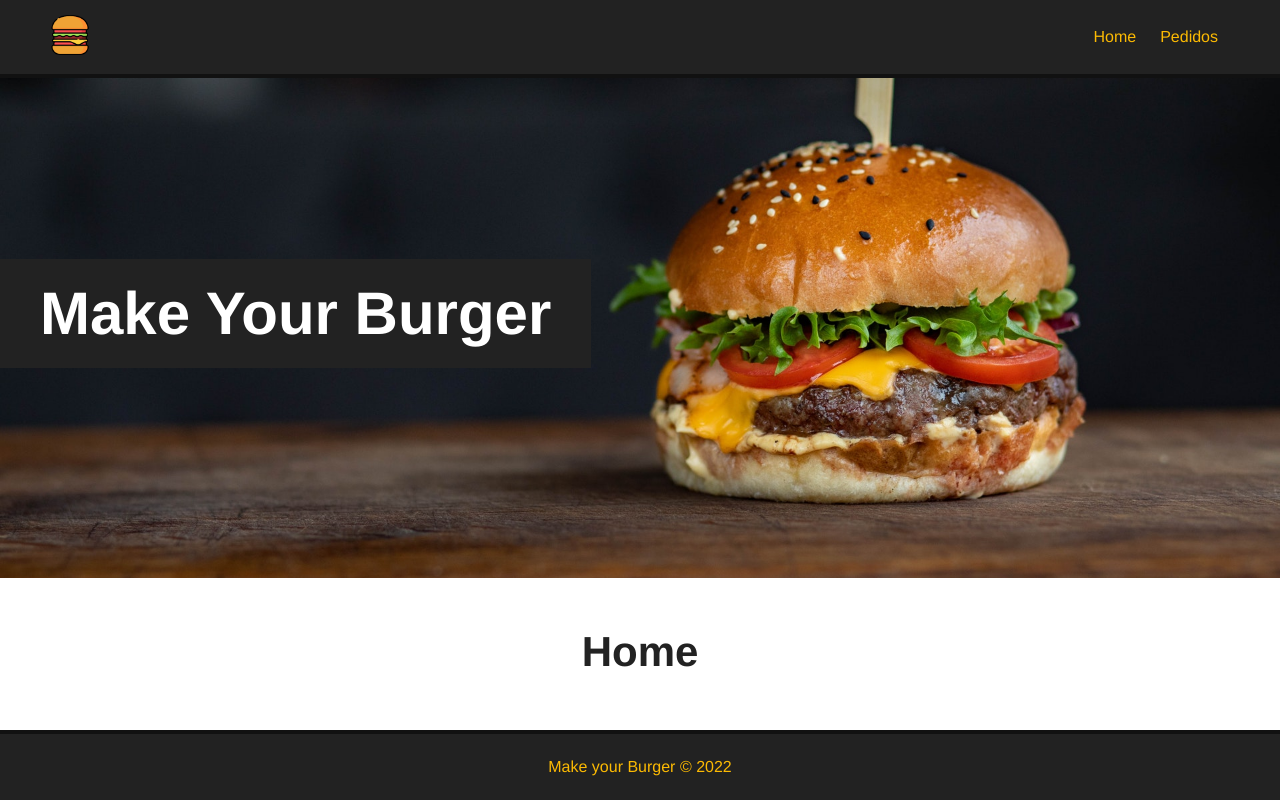
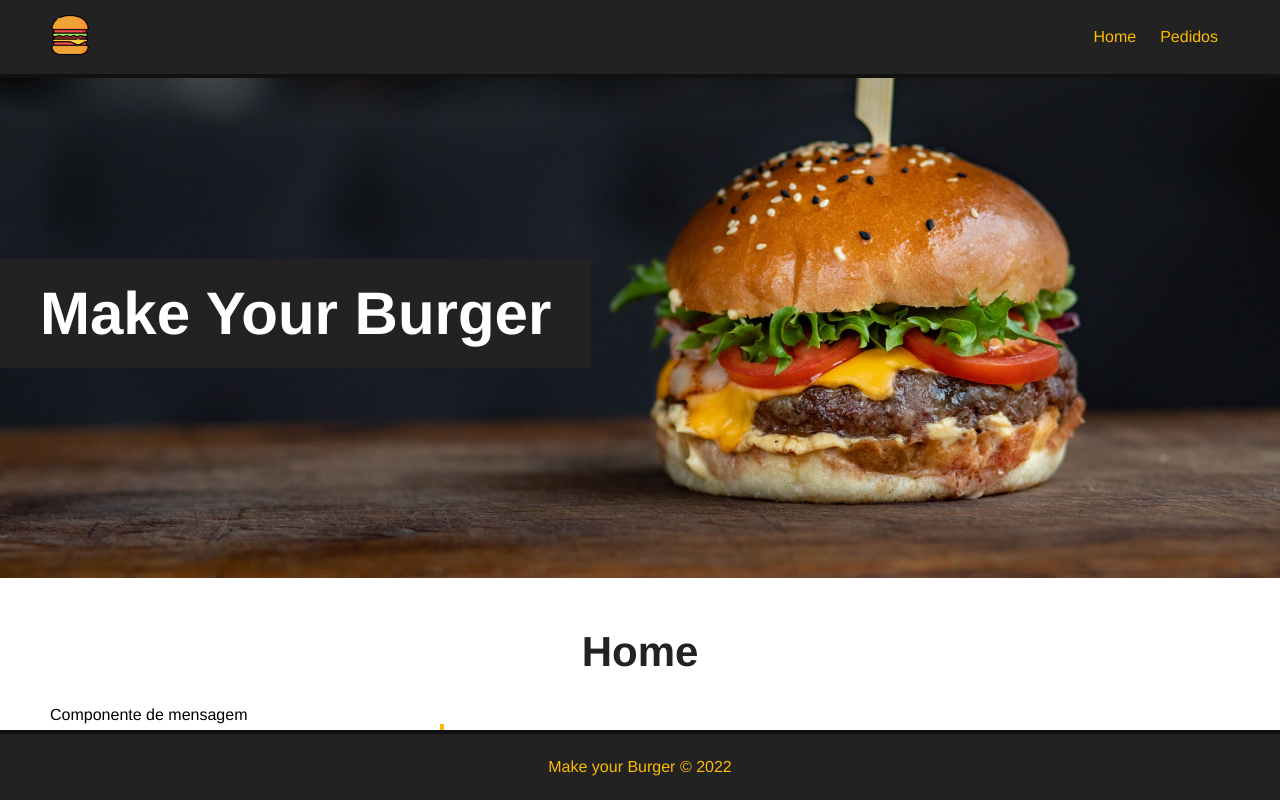
Before and after one commit to Matheussgsilva/burger-store, a Vue app: page / in a window 1280 px wide. Shown: the top 800 px of the page. Built offline with nearby package versions, Linux system fonts and the light colour scheme.

Commit message:
Import BurgerForm

```diff
--- a/src/views/HomeView.vue
+++ b/src/views/HomeView.vue
@@ -2,16 +2,19 @@
   <Banner />
   <div class="main-container">
     <h1>Home</h1>
+    <BurgerForm />
   </div>
 </template>
 
 <script>
+  import BurgerForm from '../components/BurgerForm.vue'
   import Banner from '../components/Banner.vue'
 
   export default {
     name: 'Home',
     components: {
-      Banner
+      Banner,
+      BurgerForm
     }
   }
 </script>
```
